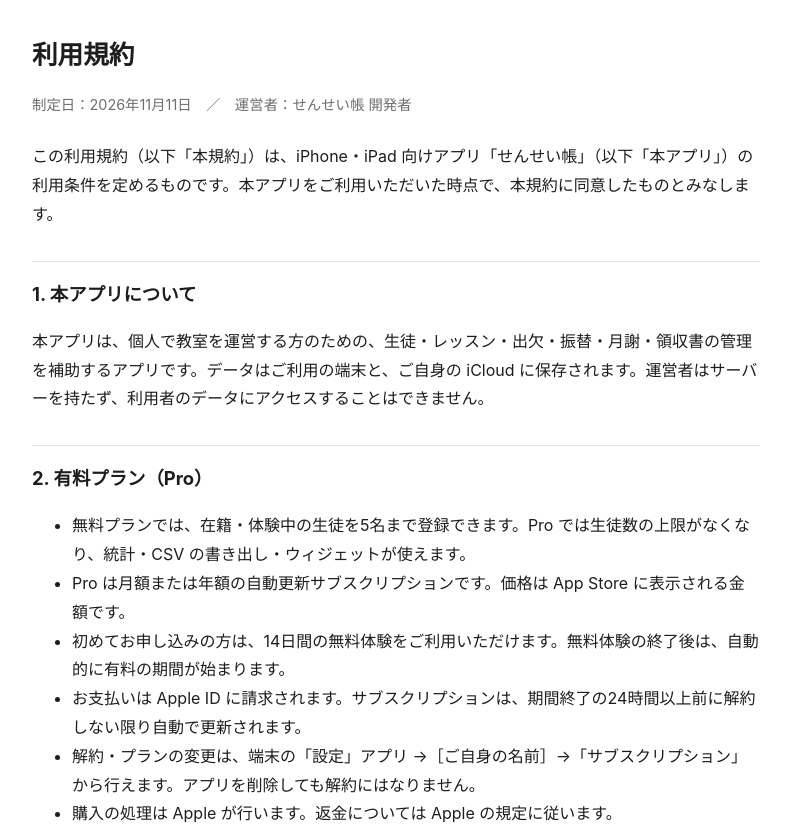
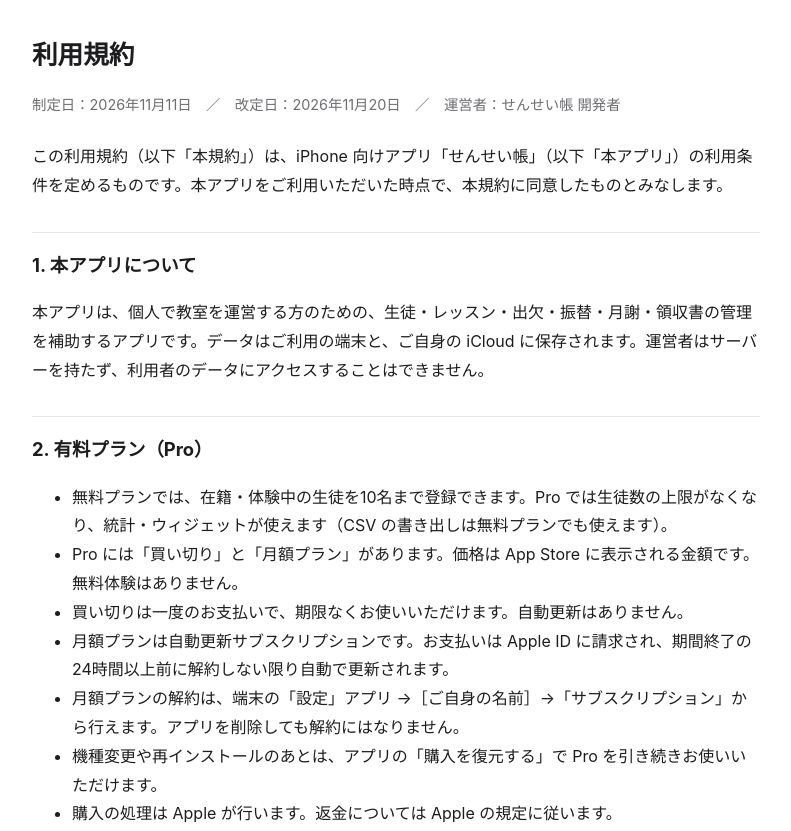
Before and after one commit to komoetsukuyomi921-cloud/senseicho-support, a plain HTML site: page terms/index.html in a window 1280 px wide. Shown: the top 831 px of the page, without its empty margins (244-1035 px from the left). Drawn offline with Linux system fonts and the light colour scheme.

Commit message:
Update terms for the lifetime and monthly plans; iPhone only; any kind of classroom
Co-Authored-By: Claude Opus 5.5 <noreply@anthropic.com>

```diff
--- a/terms/index.html
+++ b/terms/index.html
@@ -9,19 +9,20 @@
 <body>
 <main>
 <h1>利用規約</h1>
-<p class="meta">制定日：2026年11月11日　／　運営者：せんせい帳 開発者</p>
-<p>この利用規約（以下「本規約」）は、iPhone・iPad 向けアプリ「せんせい帳」（以下「本アプリ」）の利用条件を定めるものです。本アプリをご利用いただいた時点で、本規約に同意したものとみなします。</p>
+<p class="meta">制定日：2026年11月11日　／　改定日：2026年11月20日　／　運営者：せんせい帳 開発者</p>
+<p>この利用規約（以下「本規約」）は、iPhone 向けアプリ「せんせい帳」（以下「本アプリ」）の利用条件を定めるものです。本アプリをご利用いただいた時点で、本規約に同意したものとみなします。</p>
 
 <h2>1. 本アプリについて</h2>
 <p>本アプリは、個人で教室を運営する方のための、生徒・レッスン・出欠・振替・月謝・領収書の管理を補助するアプリです。データはご利用の端末と、ご自身の iCloud に保存されます。運営者はサーバーを持たず、利用者のデータにアクセスすることはできません。</p>
 
 <h2>2. 有料プラン（Pro）</h2>
 <ul>
-<li>無料プランでは、在籍・体験中の生徒を5名まで登録できます。Pro では生徒数の上限がなくなり、統計・CSV の書き出し・ウィジェットが使えます。</li>
-<li>Pro は月額または年額の自動更新サブスクリプションです。価格は App Store に表示される金額です。</li>
-<li>初めてお申し込みの方は、14日間の無料体験をご利用いただけます。無料体験の終了後は、自動的に有料の期間が始まります。</li>
-<li>お支払いは Apple ID に請求されます。サブスクリプションは、期間終了の24時間以上前に解約しない限り自動で更新されます。</li>
-<li>解約・プランの変更は、端末の「設定」アプリ →［ご自身の名前］→「サブスクリプション」から行えます。アプリを削除しても解約にはなりません。</li>
+<li>無料プランでは、在籍・体験中の生徒を10名まで登録できます。Pro では生徒数の上限がなくなり、統計・ウィジェットが使えます（CSV の書き出しは無料プランでも使えます）。</li>
+<li>Pro には「買い切り」と「月額プラン」があります。価格は App Store に表示される金額です。無料体験はありません。</li>
+<li>買い切りは一度のお支払いで、期限なくお使いいただけます。自動更新はありません。</li>
+<li>月額プランは自動更新サブスクリプションです。お支払いは Apple ID に請求され、期間終了の24時間以上前に解約しない限り自動で更新されます。</li>
+<li>月額プランの解約は、端末の「設定」アプリ →［ご自身の名前］→「サブスクリプション」から行えます。アプリを削除しても解約にはなりません。</li>
+<li>機種変更や再インストールのあとは、アプリの「購入を復元する」で Pro を引き続きお使いいただけます。</li>
 <li>購入の処理は Apple が行います。返金については Apple の規定に従います。</li>
 </ul>
 
```
Also changed, not shown: index.html (+2 -2 lines), privacy/index.html (+1 -1 lines).
